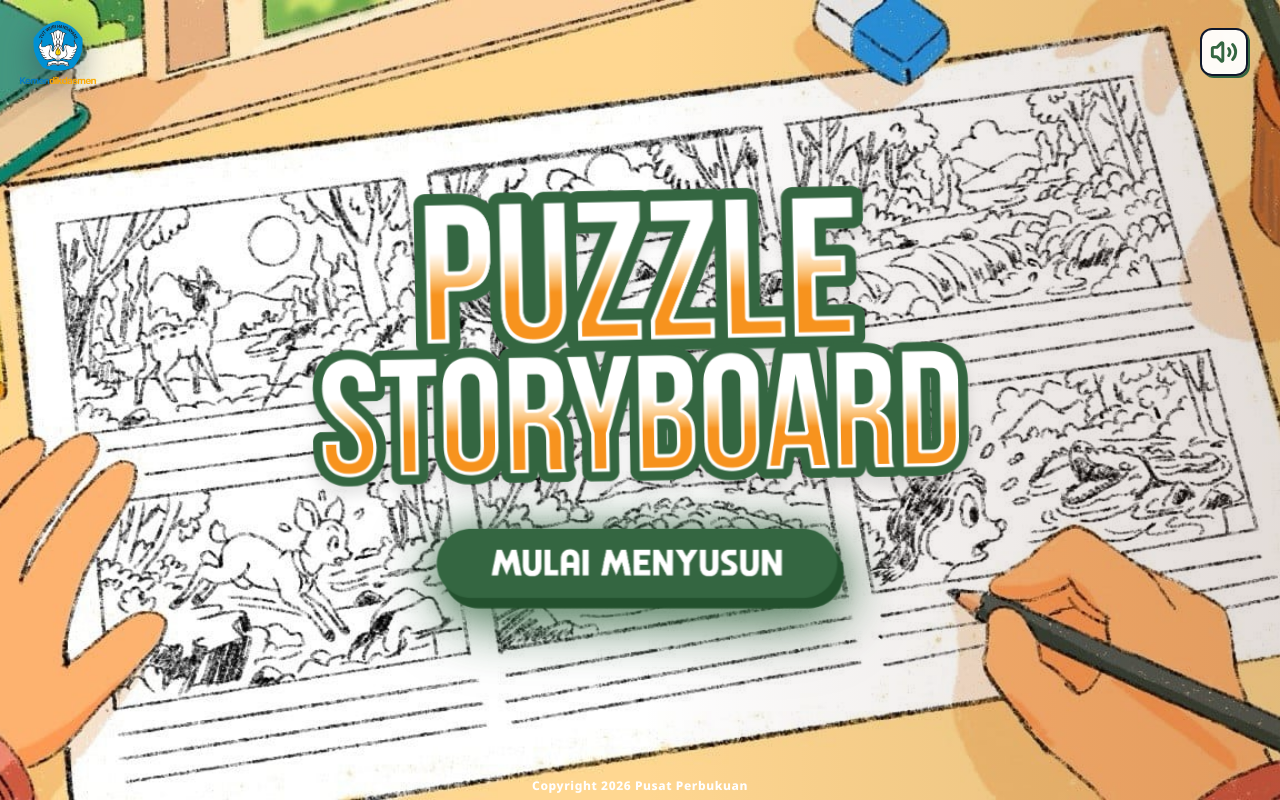
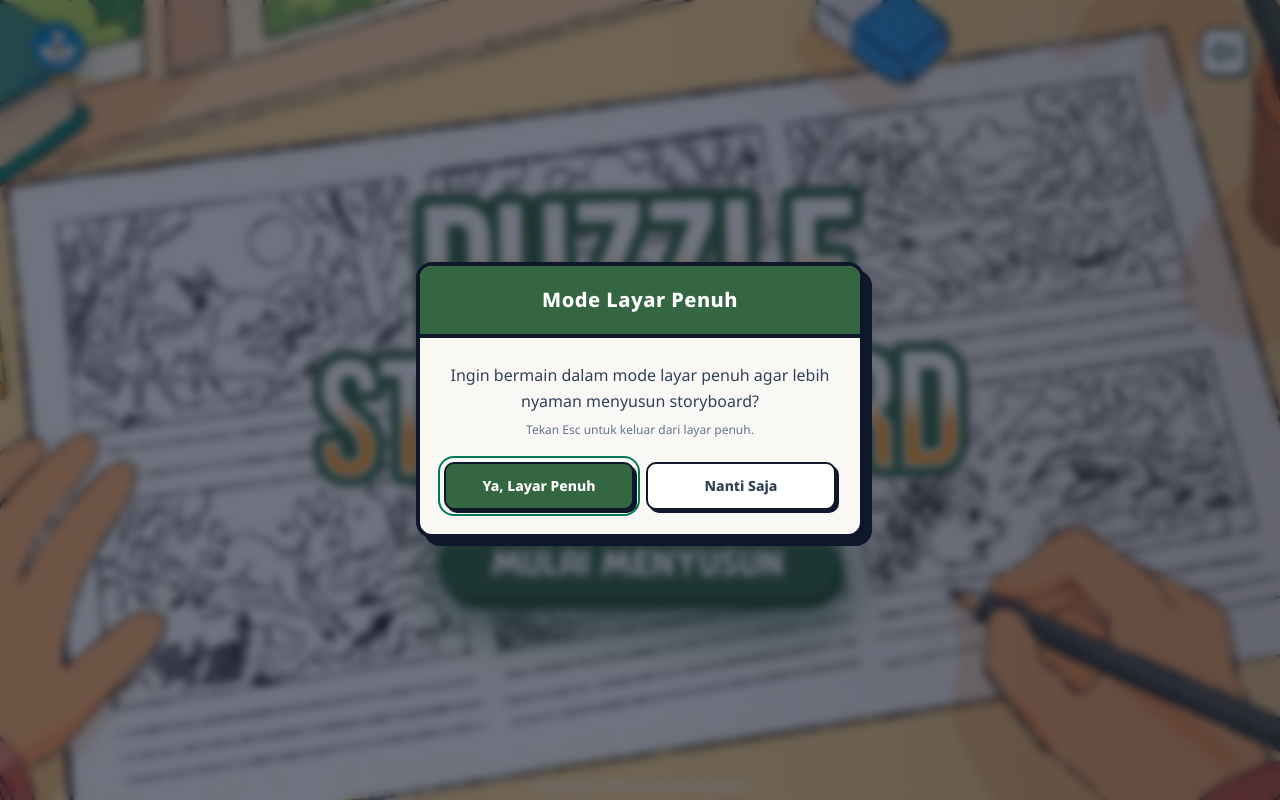
Before and after one commit to rhmn68/aigensee-storyboard-puzzle-challenge, a React (Vite) app: page / in a window 1280 px wide. Built offline with nearby package versions, Linux system fonts and the light colour scheme.

Commit message:
Add themed fullscreen welcome dialog

```diff
--- a/src/App.tsx
+++ b/src/App.tsx
@@ -6,6 +6,7 @@ import { ArenaPage } from './pages/arena/ArenaPage';
 import { ResultPage } from './pages/result/ResultPage';
 import { PortraitWarning } from './components/PortraitWarning';
 import { ObjectivesModal } from './components/ObjectivesModal';
+import { FullscreenModal } from './components/FullscreenModal';
 
 export default function App() {
   const {
@@ -102,6 +103,8 @@ export default function App() {
         />
       )}
 
+      <FullscreenModal />
+
       {/* Modal Tujuan Pembelajaran / Bermain */}
       <ObjectivesModal
         isOpen={showObjectivesModal}
--- /dev/null
+++ b/src/components/FullscreenModal.tsx
@@ -0,0 +1,97 @@
+import React, { useEffect, useRef, useState } from 'react';
+
+export function FullscreenModal() {
+  const [isOpen, setIsOpen] = useState(false);
+  const [error, setError] = useState('');
+  const [isPending, setIsPending] = useState(false);
+  const confirmRef = useRef<HTMLButtonElement>(null);
+  const cancelRef = useRef<HTMLButtonElement>(null);
+
+  useEffect(() => {
+    if (document.fullscreenEnabled && !document.fullscreenElement) setIsOpen(true);
+  }, []);
+
+  useEffect(() => {
+    if (!isOpen) return;
+    const previousFocus = document.activeElement;
+    confirmRef.current?.focus();
+    const handleFullscreenChange = () => {
+      if (document.fullscreenElement) setIsOpen(false);
+    };
+    document.addEventListener('fullscreenchange', handleFullscreenChange);
+    return () => {
+      document.removeEventListener('fullscreenchange', handleFullscreenChange);
+      if (previousFocus instanceof HTMLElement) previousFocus.focus();
+    };
+  }, [isOpen]);
+
+  const enterFullscreen = async () => {
+    setError('');
+    setIsPending(true);
+    try {
+      await document.documentElement.requestFullscreen();
+      setIsOpen(false);
+    } catch {
+      setError('Mode layar penuh belum dapat diaktifkan. Coba lagi atau pilih Nanti Saja.');
+    } finally {
+      setIsPending(false);
+    }
+  };
+
+  if (!isOpen) return null;
+
+  return (
+    <div
+      id="fullscreen-modal-backdrop"
+      className="fixed inset-0 z-[1000] flex items-center justify-center bg-slate-900/60 backdrop-blur-xs p-4 select-none animate-fadeIn"
+      onKeyDown={event => {
+        if (event.key === 'Escape') setIsOpen(false);
+        if (event.key === 'Tab') {
+          event.preventDefault();
+          if (document.activeElement === confirmRef.current) cancelRef.current?.focus();
+          else confirmRef.current?.focus();
+        }
+      }}
+    >
+      <section
+        role="dialog"
+        aria-modal="true"
+        aria-labelledby="fullscreen-modal-title"
+        aria-describedby="fullscreen-modal-description"
+        className="w-full max-w-sm sm:max-w-md max-h-[90vh] overflow-y-auto rounded-2xl sm:rounded-3xl border-2 sm:border-4 border-slate-900 bg-[#FAF8F5] shadow-[6px_6px_0px_#0f172a] sm:shadow-[8px_8px_0px_#0f172a]"
+      >
+        <header className="bg-[#346641] text-white px-5 py-4 sm:px-6 sm:py-5 border-b-2 sm:border-b-4 border-slate-900 text-center">
+          <h2 id="fullscreen-modal-title" className="font-display text-lg sm:text-xl font-black tracking-wide">
+            Mode Layar Penuh
+          </h2>
+        </header>
+        <div className="p-5 sm:p-6 text-center">
+          <p id="fullscreen-modal-description" className="text-sm sm:text-base text-slate-700 font-medium leading-relaxed">
+            Ingin bermain dalam mode layar penuh agar lebih nyaman menyusun storyboard?
+          </p>
+          <p className="mt-2 text-xs text-slate-500">Tekan Esc untuk keluar dari layar penuh.</p>
+          {error && <p role="alert" className="mt-3 text-sm text-rose-700">{error}</p>}
+          <div className="mt-6 grid grid-cols-2 gap-3">
+            <button
+              ref={confirmRef}
+              type="button"
+              aria-busy={isPending}
+              onClick={() => { if (!isPending) void enterFullscreen(); }}
+              className="rounded-xl border-2 border-slate-900 bg-[#346641] hover:bg-[#2b5436] px-3 py-3 text-white font-display text-sm font-black shadow-[3px_3px_0px_#0f172a] cursor-pointer transition-colors active:translate-y-px focus-visible:outline-2 focus-visible:outline-offset-4 focus-visible:outline-emerald-700"
+            >
+              {isPending ? 'Membuka…' : 'Ya, Layar Penuh'}
+            </button>
+            <button
+              ref={cancelRef}
+              type="button"
+              onClick={() => setIsOpen(false)}
+              className="rounded-xl border-2 border-slate-900 bg-white hover:bg-slate-100 px-3 py-3 text-slate-700 font-display text-sm font-black shadow-[3px_3px_0px_#0f172a] cursor-pointer transition-colors active:translate-y-px focus-visible:outline-2 focus-visible:outline-offset-4 focus-visible:outline-emerald-700"
+            >
+              Nanti Saja
+            </button>
+          </div>
+        </div>
+      </section>
+    </div>
+  );
+}
```
